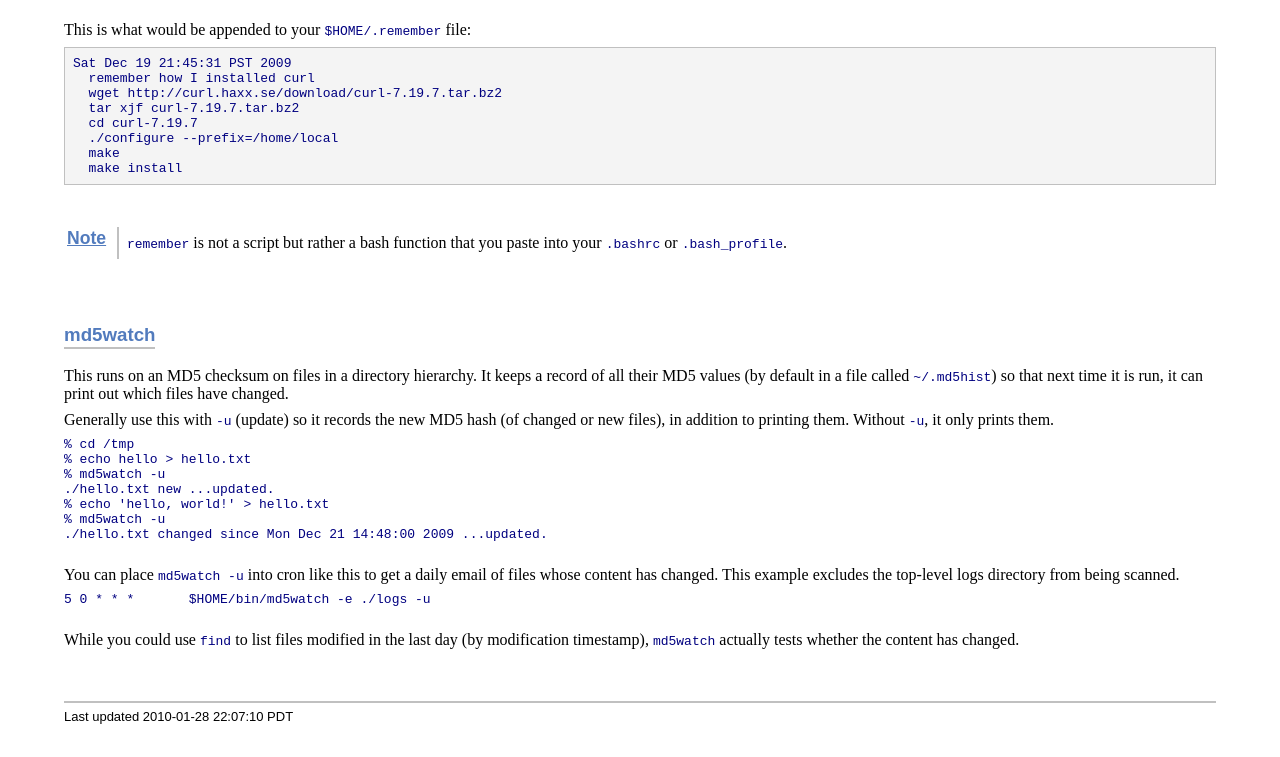
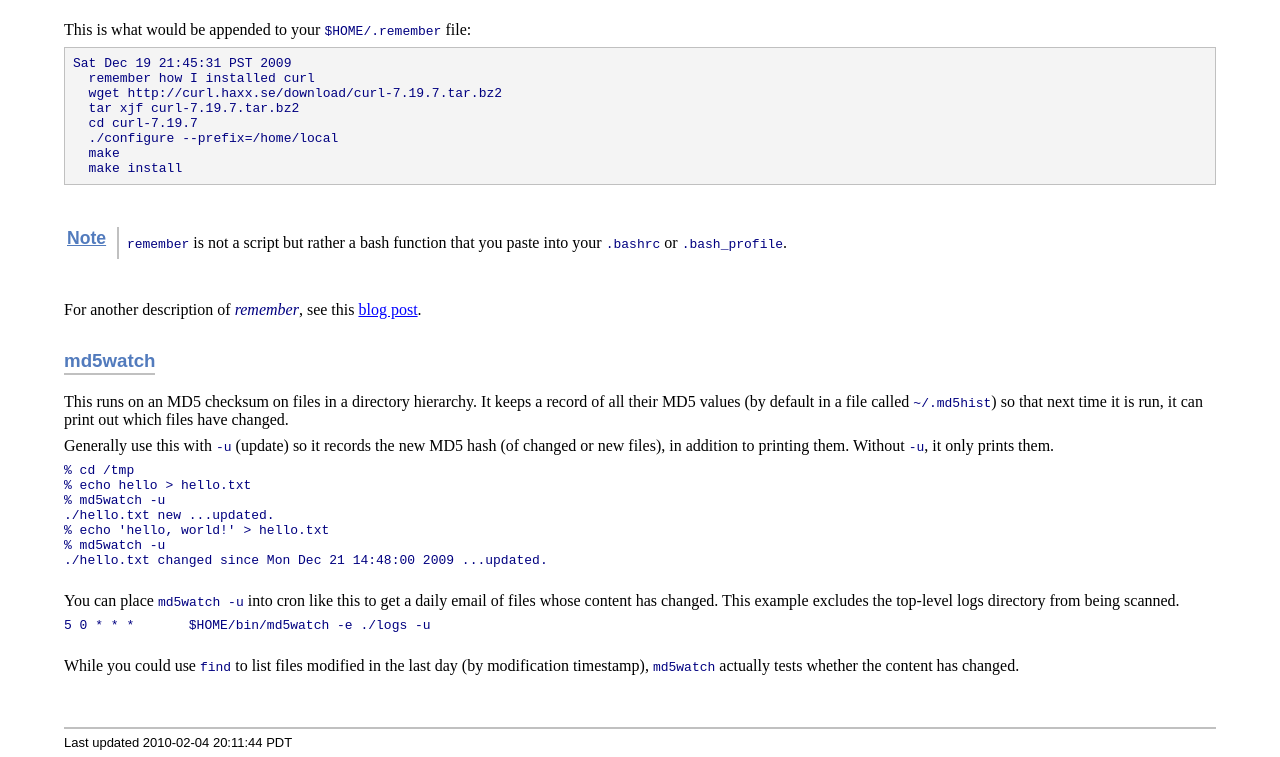
Before and after one commit to karlpilkington/misc, a plain HTML site: page index.html in a window 1280 px wide. Shown: the part 1845-2602 px from the top of the page. Before the commit the page ends 2576 px from the top, so only its background shows below. Drawn offline with Linux system fonts and the light colour scheme.

Commit message:
Add link to blog post and minor text edits

```diff
--- a/index.html
+++ b/index.html
@@ -407,7 +407,7 @@ Browse <a href="http://tkhanson.net/cgit.cgi/misc.git/tree">source tree</a>
 </li>
 <li>
 <p>
-Clone it: <tt>git clone http://tkhanson.net/misc.git</tt>
+Clone <tt>git clone http://tkhanson.net/misc.git</tt>
 </p>
 </li>
 </ul></div>
@@ -600,6 +600,8 @@ using bash with history enabled). The copied lines get appended to a file
 your <tt>.bashrc</tt> or <tt>.bash_profile</tt>.</td>
 </tr></table>
 </div>
+<div class="paragraph"><p>For another description of <em>remember</em>, see this
+<a href="http://troydhanson.wordpress.com/2010/01/28/scripts-and-snippets/">blog post</a>.</p></div>
 <h3 id="md5watch">md5watch</h3><div style="clear:left"></div>
 <div class="paragraph"><p>This runs on an MD5 checksum on files in a directory hierarchy. It keeps a
 record of all their MD5 values (by default in a file called <tt>~/.md5hist</tt>) so
@@ -628,7 +630,7 @@ modification timestamp), <tt>md5watch</tt> actually tests whether the content ha
 </div>
 <div id="footer">
 <div id="footer-text">
-Last updated 2010-01-28 22:07:10 PDT
+Last updated 2010-02-04 20:11:44 PDT
 </div>
 </div>
 </body>
```
Also changed, not shown: index.txt.
